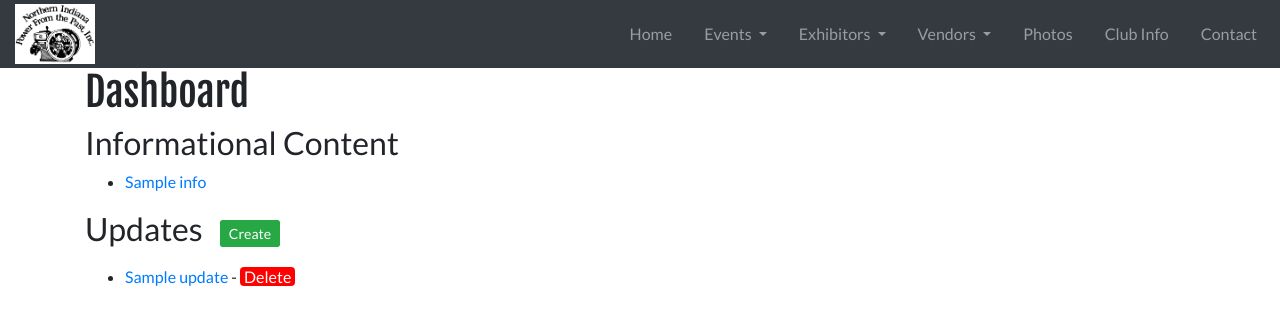
After one commit to hckscripter6/winamacpowershow, a Django app: page /dashboard/ in a window 1280 px wide. The commit adds this page. Shown: the top 325 px of the page. Run offline with Django 3.2, Linux system fonts and the light colour scheme; tables that the repository leaves empty hold one stand-in row (values such as "Sample post"); some libraries are stand-ins or nearby versions.

Commit message:
Add and delete updates

```diff
--- /dev/null
+++ b/dashboard/templates/dashboard/dashboard.html
@@ -0,0 +1,46 @@
+{% extends 'winamacpowershow/base.html' %}
+{% load crispy_forms_tags %}
+
+{% block title %}
+Dashboard | {{ block.super }}
+{% endblock title %}
+
+{% block content %}
+<h1>Dashboard</h1>
+
+<div class="dashboard-content">
+
+
+    <div class="informational">
+        <h2>Informational Content</h2>
+        <ul>
+            {% for x in info %}
+            <li>
+                <a href="{% url 'edit-page' x.id %}">{{ x.name }}</a>
+            </li>
+            {% endfor %}
+        </ul>
+    </div>
+
+
+    <div class="update">
+        <h2>Updates</h2>
+        <a class="btn btn-sm btn-success" href="{% url 'create-update-page' %}">Create</a>
+
+        <ul>
+            {% for x in update %}
+            <li>
+                <div class="align-link">
+                    <a href="{% url 'edit-update-page' x.id %}">{{ x.name }}</a>
+                    -
+                    <a class="delete" href="{% url 'delete-update' x.id %}">Delete</a>
+                </div>
+            </li>
+            {% endfor %}
+        </ul>
+    </div>
+
+
+</div>
+
+{% endblock content %}
--- a/dashboard/templates/dashboard/info-edit.html
+++ b/dashboard/templates/dashboard/info-edit.html
@@ -11,7 +11,7 @@ Edit info
         {% csrf_token %}
         <fieldset class="form-group">
             <legend class="border-bottom mb-4">Profile Info</legend>
-
+            {{ form.media }}
             {{ form | crispy }}
         </fieldset>
         <div class="form-group">
--- a/dashboard/urls.py
+++ b/dashboard/urls.py
@@ -2,5 +2,9 @@ from django.urls import path
 from . import views
 
 urlpatterns = [
-    path('edit/<int:id>/', views.editPage, name="edit-page"),
+    path('info/edit/<int:id>/', views.editInfo, name="edit-page"),
+    path('update/edit/<int:id>/', views.editUpdate, name="edit-update-page"),
+    path('update/create/', views.createUpdate, name="create-update-page"),
+    path('update/<int:id>/delete/', views.deleteUpdate, name="delete-update"),
+    path('', views.dashboard, name="dashboard"),
 ]
--- a/dashboard/views.py
+++ b/dashboard/views.py
@@ -1,18 +1,47 @@
 from django.shortcuts import render, redirect
 from django.contrib.auth.decorators import login_required
-from .forms import EditInfoForm
-from info.models import Info
+from .forms import InfoForm, UpdateForm
+from info.models import Info, Update
 
 # Create your views here.
-def editPage(request, id):
+def dashboard(request):
+    info = Info.objects.all()
+    update = Update.objects.order_by('-id').all()
+    return render(request, 'dashboard/dashboard.html', {'info': info, 'update': update})
+
+
+def editInfo(request, id):
     page = Info.objects.get(id=id)
     if request.method == 'POST':
-        form = EditInfoForm(request.POST, instance=page)
-
+        form = InfoForm(request.POST, instance=page)
         if form.is_valid():
             form.save()
+    else:
+        form = InfoForm(instance=page)
+    return render(request, 'dashboard/info-edit.html', { 'form': form })
 
+
+
+def createUpdate(request):
+    if request.method == 'POST':
+        form = UpdateForm(request.POST)
+        if form.is_valid():
+            form.save()
     else:
-        form = EditInfoForm(instance=page)
+        form = UpdateForm()
+    return render(request, 'dashboard/info-edit.html', {'form': form})
 
-    return render(request, 'dashboard/info-edit.html', { 'form': form })
+def deleteUpdate(request, id):
+    update = Update.objects.get(id=id).delete()
+
+
+
+def editUpdate(request, id):
+    update = Update.objects.get(id=id)
+    if request.method == 'POST':
+        form = UpdateForm(request.POST, instance=update)
+        if form.is_valid():
+            form.save()
+    else:
+        form = UpdateForm(instance=update)
+    return render(request, 'dashboard/info-edit.html', {'form': form})
--- a/info/admin.py
+++ b/info/admin.py
@@ -1,5 +1,6 @@
 from django.contrib import admin
-from .models import Info
+from .models import Info, Update
 # Register your models here.
 
 admin.site.register(Info)
+admin.site.register(Update)
--- a/info/models.py
+++ b/info/models.py
@@ -1,5 +1,6 @@
 from django.db import models
 from ckeditor.fields import RichTextField
+from django.utils import timezone
 
 # Create your models here.
 
@@ -12,3 +13,11 @@ class Info(models.Model):
 
     class Meta:
         verbose_name_plural = "Info"
+
+class Update(models.Model):
+    name = models.CharField(max_length=120)
+    content = RichTextField()
+    created_at = models.DateTimeField(default=timezone.now)
+
+    def __str__(self):
+        return self.name
--- a/winamacpowershow/settings.py
+++ b/winamacpowershow/settings.py
@@ -147,3 +147,6 @@ AWS_DEFAULT_ACL = None
 AWS_QUERYSTRING_AUTH = False
 
 CRISPY_TEMPLATE_PACK = 'bootstrap4'
+
+LOGIN_URL = 'login'
+LOGIN_REDIRECT_URL = 'dashboard'
--- a/winamacpowershow/static/winamacpowershow/stylesheet.css
+++ b/winamacpowershow/static/winamacpowershow/stylesheet.css
@@ -203,6 +203,37 @@ iframe {
     margin: .35em 0;
 }
 
+.edit-info .django-ckeditor-widget {
+    width: 100%;
+}
+
+.update h2,
+.update a {
+    display: inline;
+}
+
+.update a.delete {
+    background-color: red;
+    padding: 0 .25em;
+    border-radius: .25em;
+    color: white;
+}
+
+.update a.btn {
+    position: relative;
+    bottom: .25em;
+    left: 1em;
+}
+
+.update .align-link {
+    display: inline;
+}
+
+.update ul {
+    margin-top: 1em;
+}
+
+
 @media screen and (max-width: 1024px) {
     .image-row-1 img {
         margin-bottom: 1em;
--- a/winamacpowershow/urls.py
+++ b/winamacpowershow/urls.py
@@ -15,6 +15,7 @@ Including another URLconf
 """
 from django.contrib import admin
 from django.urls import path, include
+from django.contrib.auth import views as auth_views
 from . import views
 
 urlpatterns = [
@@ -22,5 +23,7 @@ urlpatterns = [
     path('', views.index, name="homepage"),
     path('info/', include('info.urls')),
     path('photos/', include('photos.urls')),
-    path('dashboard/', include('dashboard.urls'))
+    path('dashboard/', include('dashboard.urls')),
+    path('login/', auth_views.LoginView.as_view(template_name='dashboard/login.html'), name='login'),
+    path('logout/', auth_views.LogoutView.as_view(template_name='dashboard/logout.html'), name='logout'),
 ]
--- a/winamacpowershow/views.py
+++ b/winamacpowershow/views.py
@@ -1,4 +1,6 @@
 from django.shortcuts import render
+from info.models import Update
 
 def index(request):
-    return render(request, 'winamacpowershow/index.html')
+    update = Update.objects.order_by('-id').all()
+    return render(request, 'winamacpowershow/index.html', {'update': update})
```
Also changed, not shown: dashboard/forms.py (+7 -2 lines), dashboard/templates/dashboard/login.html (+21 -0 lines), dashboard/templates/dashboard/logout.html (+22 -0 lines), winamacpowershow/templates/winamacpowershow/index.html (+15 -0 lines), info/migrations/0002_update.py (added), info/migrations/0003_auto_20200612_1848.py (added), info/urls.py (line endings or trailing spaces).
